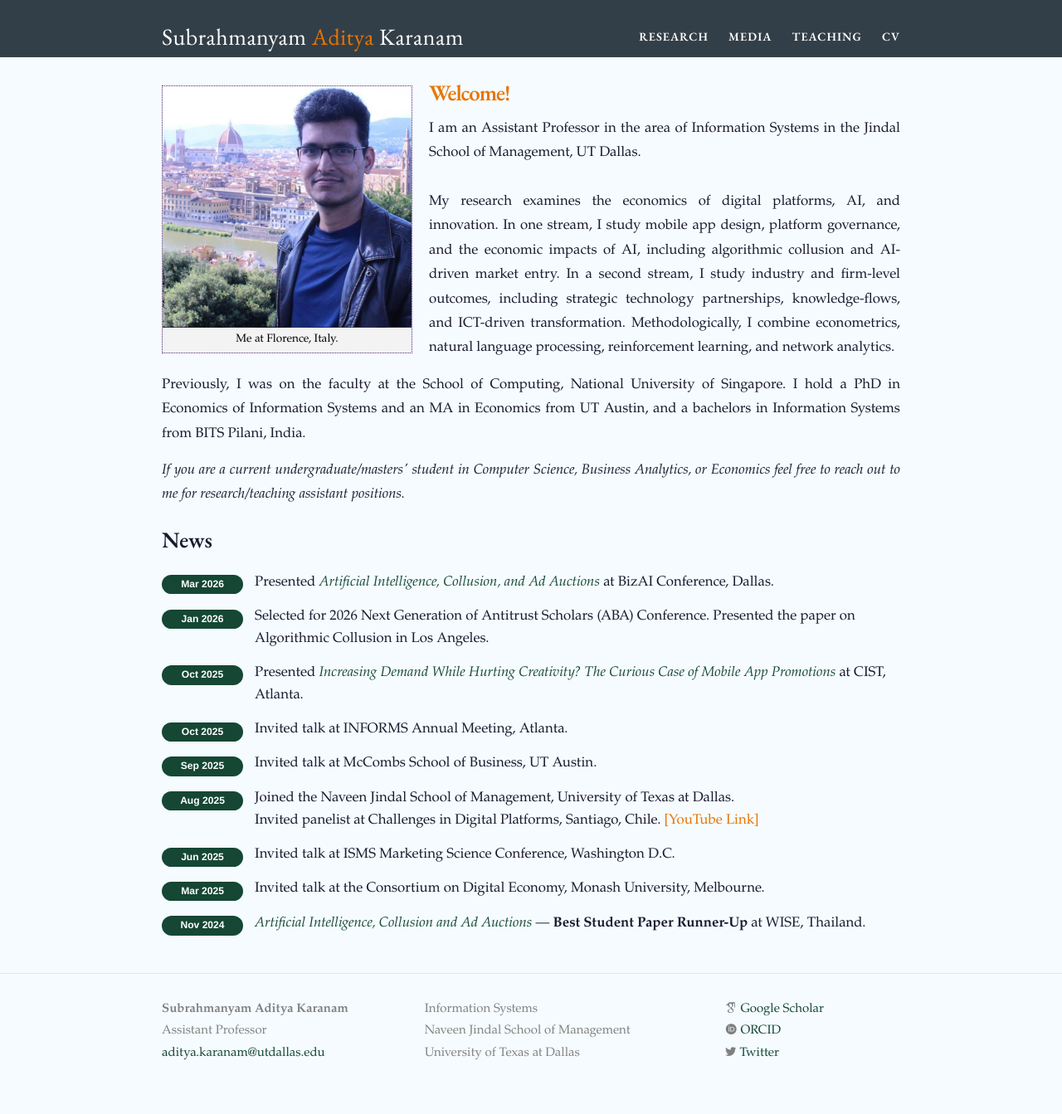
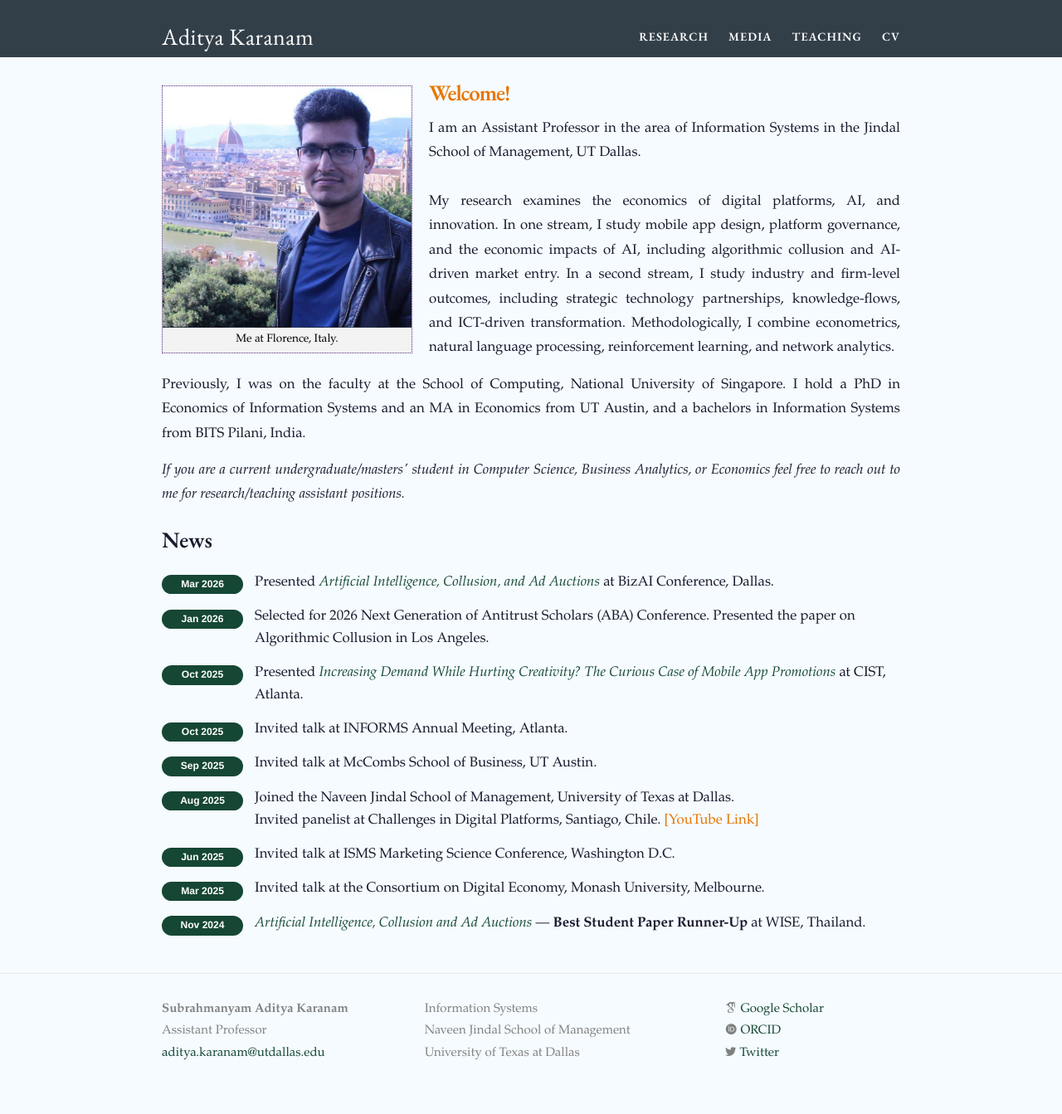
Before and after one commit to askaranam/askaranam.github.io, a Jekyll site: the page built from index.html, in a window 1280 px wide. Shown: the whole page at 83% size. Built offline with Jekyll 4.4.1, drawn with Linux system fonts in a browser that asks for light colours; nearby versions of some CDN libraries; some web fonts are replaced.

Commit message:
Update header.html

```diff
--- a/_includes/header.html
+++ b/_includes/header.html
@@ -3,7 +3,7 @@
   <div class="wrapper">
 
     <!-- <a class="site-title" href="{{ site.baseurl }}/">{{ site.title }}</a> -->
-	  <a class="site-title" href="{{ site.baseurl }}/">Subrahmanyam <span style="color: #e87500;">Aditya</span> Karanam</a>
+	  <a class="site-title" href="{{ site.baseurl }}/">Aditya Karanam</a>
 
 
     <nav class="site-nav">
```
